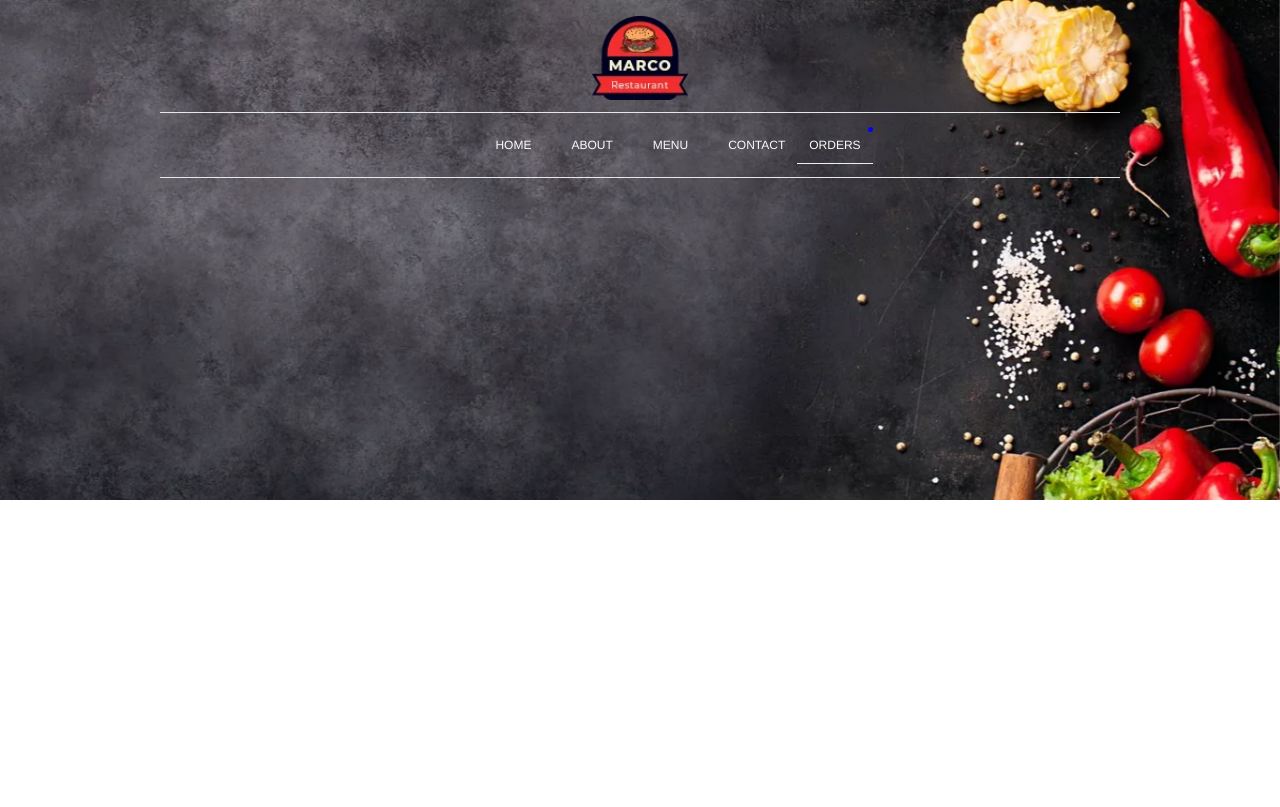
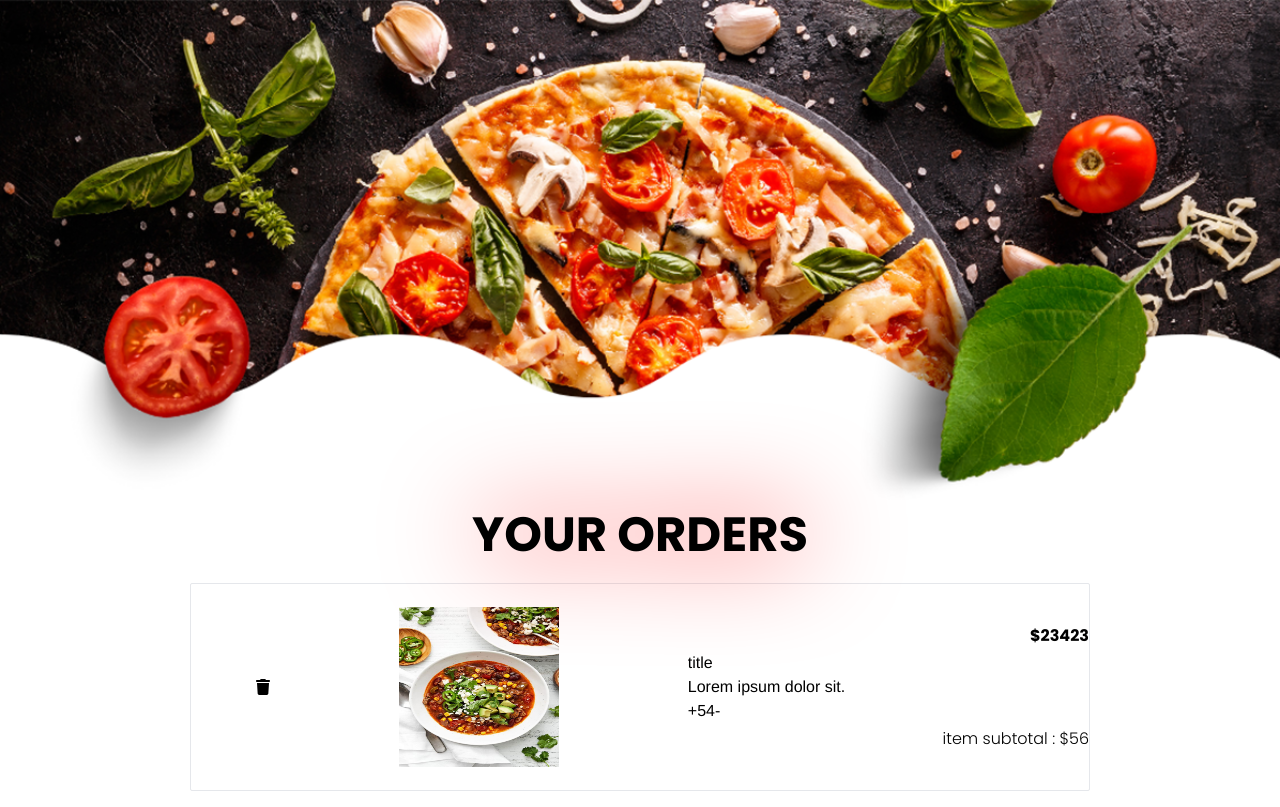
Before and after one commit to Code2Time/Marco-Restaurant, a React (Vite) app: page /orders in a window 1280 px wide. Built offline with nearby package versions, Linux system fonts and the light colour scheme.

Commit message:
Update "Orders" Page

```diff
--- a/src/pages/Orders.tsx
+++ b/src/pages/Orders.tsx
@@ -1,6 +1,8 @@
 import { useEffect, useState } from "react";
 import Loading from "../components/Loading";
-import SecondHeader from "../components/SecondHeader";
+import headerLogo from '../assets/order/order-bg.png'
+import Container from "../components/Container";
+import { FaTrash } from "react-icons/fa6";
 
 
 function Orders() {
@@ -16,12 +18,35 @@ function Orders() {
   {isLoading ? <Loading />:
 
   <div>
-    <section>
-      <SecondHeader/>
-    </section>
-    <section className="">
-
-    </section>
+    <header>
+     <div className="orders-header w-full h-auto">
+      <img src={headerLogo} alt="headerlogo" className="size-full" />
+      <h1 className="orders-title text-center poppins-7 uppercase text-2xl sm:text-4xl lg:text-5xl p-2">your orders</h1>
+     </div>
+     <Container>
+      <div className="h-52 w-full max-w-[900px] mx-auto border my-4 rounded-sm flex flex-col justify-center items-center">
+      <div className="order-itemContainer grid grid-cols-10 size-full overflow-x-auto">
+        <div className="col-span-8 flex justify-around items-center ">
+            <div><FaTrash /></div>
+            <div><img src="http://localhost:5173/src/assets/Menu/Taco%20Soup.jpg" alt=""  className="size-40"/></div>
+            <div className="flex flex-col">
+              <h1>title</h1>
+              <p>Lorem ipsum dolor sit.</p>
+              <div className="flex">
+                <button>+</button>
+                <h1>54</h1>
+                <button>-</button>
+              </div>
+            </div>
+        </div>
+        <div className="col-span-2 order-item flex flex-col justify-around items-end">
+            <h1 className="poppins-7">$23423</h1>
+            <p className="poppins-3">item subtotal : $56</p>
+        </div>
+      </div>
+      </div>
+     </Container>
+    </header>
   </div>
 
 
--- a/src/styles/main-style.scss
+++ b/src/styles/main-style.scss
@@ -219,5 +219,7 @@ body {
     margin: 20px 0;
     display: inline-block;}
 	.contant_box_404{ margin-top:-50px;}
-
+ .orders-title{
+  filter: drop-shadow(0 0 50px red);
+ }
 }
```
Also changed, not shown: src/assets/order/order-bg.png (added).
